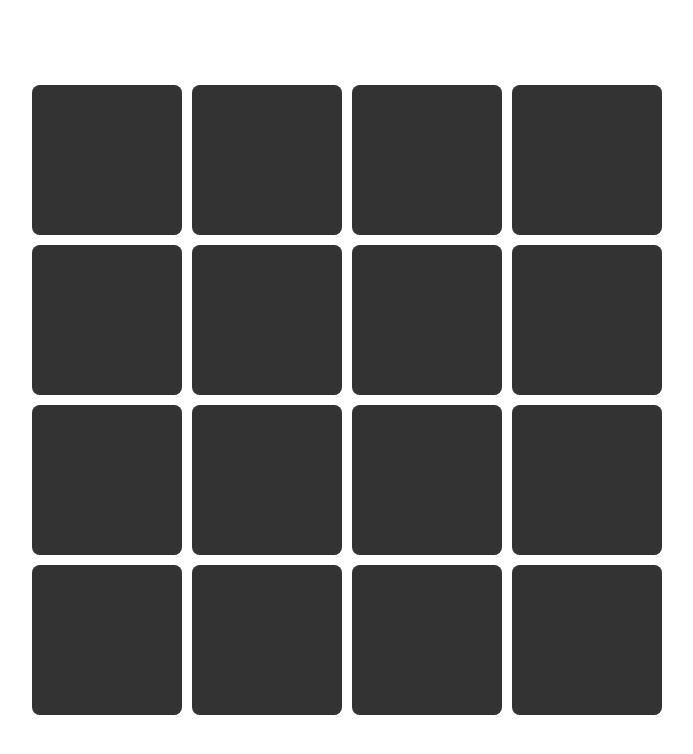
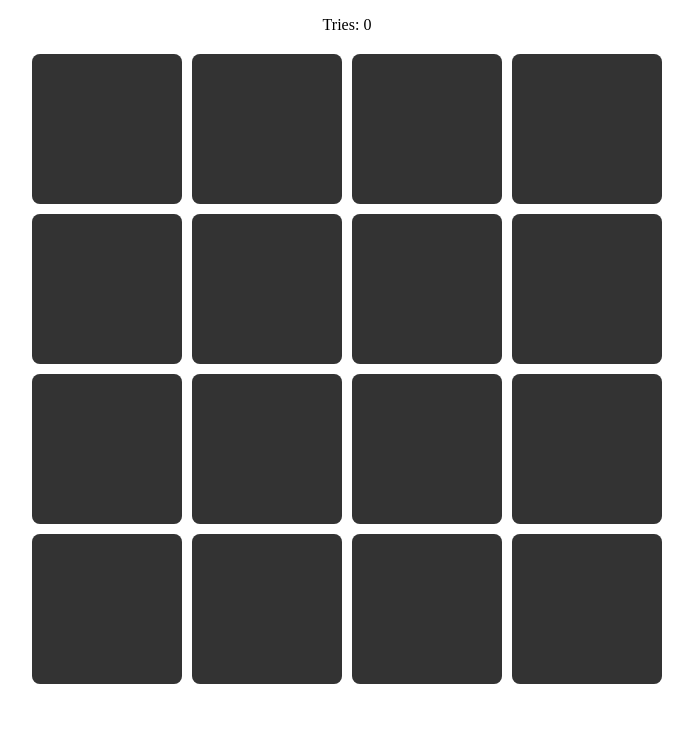
Before and after one commit to teleidoskopbild/Memory-Game, a React (Vite) app: page / in a window 1280 px wide. Shown: the top 754 px of the page, without its empty margins (293-986 px from the left). Built offline with nearby package versions, Linux system fonts and the light colour scheme.

Commit message:
add tries

```diff
--- a/src/App.css
+++ b/src/App.css
@@ -3,13 +3,6 @@
   grid-template-columns: repeat(4, 150px);
   gap: 10px;
   justify-content: center;
-  /* Absolute Positionierung */
-  position: absolute;
-  top: 50%;
-  left: 50%;
-
-  /* Zentrieren durch Verschiebung um 50% der eigenen Größe */
-  transform: translate(-50%, -50%);
 }
 
 .card {
@@ -43,3 +36,8 @@
   object-fit: cover;
   border-radius: 8px;
 }
+
+.tries {
+  text-align: center;
+  margin-bottom: 20px;
+}
--- a/src/App.jsx
+++ b/src/App.jsx
@@ -23,12 +23,14 @@ function shuffleArray(array) {
       shuffledArray[i],
     ];
   }
+  console.log("shuffledArray ", shuffledArray);
   return shuffledArray;
 }
 
 function generateShuffledCards() {
   const selectedImages = shuffleArray(images).slice(0, 8);
   const pairedImages = [...selectedImages, ...selectedImages];
+  console.log(selectedImages);
   return shuffleArray(pairedImages).map((image, index) => ({
     id: index,
     image,
@@ -40,6 +42,7 @@ function generateShuffledCards() {
 function App() {
   const [cards, setCards] = useState(generateShuffledCards());
   const [flippedCards, setFlippedCards] = useState([]);
+  const [tries, setTries] = useState(0);
 
   const handleCardClick = (id) => {
     const newCards = [...cards];
@@ -54,6 +57,7 @@ function App() {
     setFlippedCards(newFlippedCards);
 
     if (newFlippedCards.length === 2) {
+      setTries((prevTries) => prevTries + 1);
       setTimeout(() => {
         if (newFlippedCards[0].image === newFlippedCards[1].image) {
           const updatedCards = newCards.map((card) =>
@@ -76,6 +80,10 @@ function App() {
   };
 
   return (
+    <div>
+      <div className="tries">
+        <p>Tries: {tries}</p>
+      </div>
       <div className="game-board">
         {cards.map((card) => (
           <div
@@ -91,6 +99,7 @@ function App() {
           </div>
         ))}
       </div>
+    </div>
   );
 }
 
```
Lines whose indentation alone changed are shown as unchanged.
